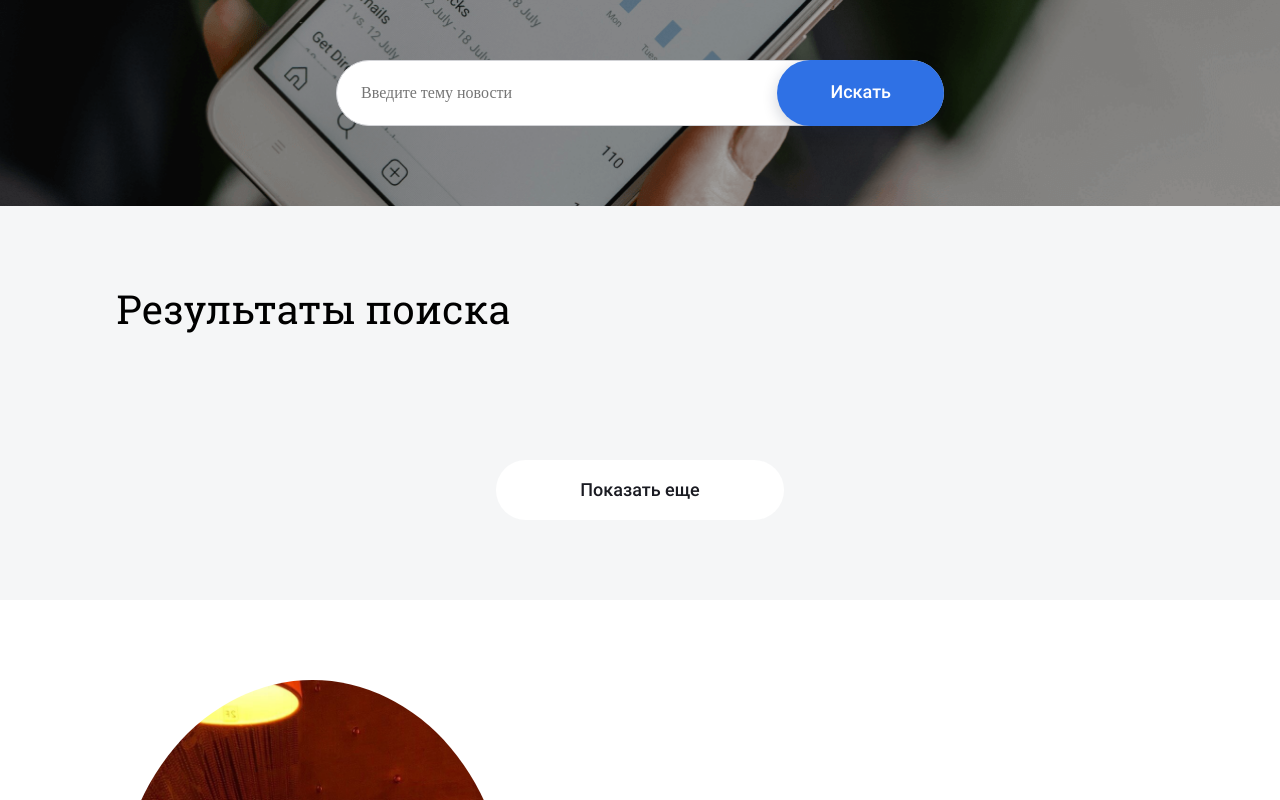
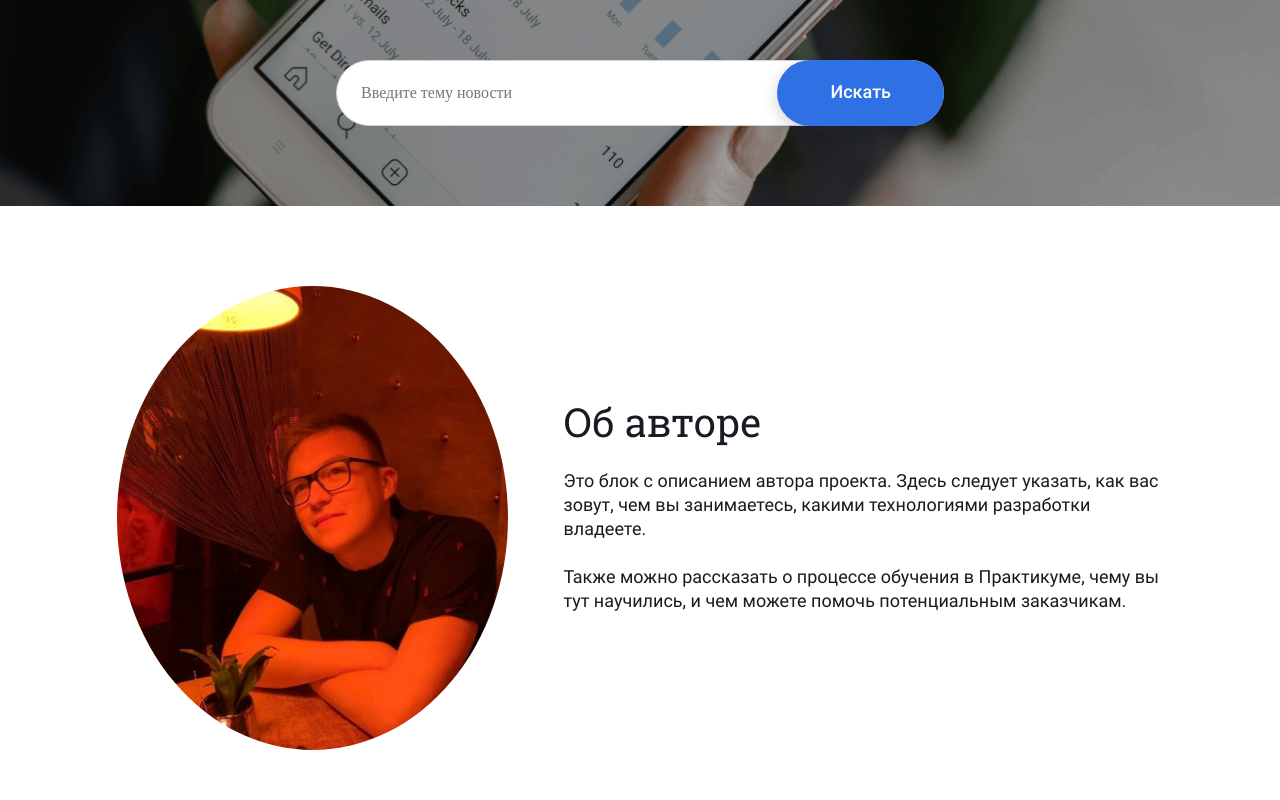
Before and after one commit to NickLobanov/news-explorer-frontend, a React (Create React App) app: page / in a window 1280 px wide. Shown: the part 373-1173 px from the top of the page. Built offline with nearby package versions, Linux system fonts and the light colour scheme.

Commit message:
add card list class

```diff
--- a/src/components/Main/Main.js
+++ b/src/components/Main/Main.js
@@ -10,6 +10,7 @@ function Main({ isLogged, authBtnClick, burgerMenuClick, isMobileMenuActive }) {
 
     const [keyword, setKeyword] = React.useState('');
     const [cards, setCards] = React.useState([]);
+    const [cardListVisible, setCardListVisible] = React.useState(false)
 
     function handleInput(evt) {
         setKeyword(evt.target.value)
@@ -20,6 +21,7 @@ function Main({ isLogged, authBtnClick, burgerMenuClick, isMobileMenuActive }) {
         newsApi.getNews(keyword)
             .then((data) => {
                 setCards(data.articles)
+                setCardListVisible(true);
             })
     }
 
@@ -42,7 +44,8 @@ function Main({ isLogged, authBtnClick, burgerMenuClick, isMobileMenuActive }) {
                 showTitle={true}
                 showButton={true}
                 cards={cards}
-                keywoed={keyword}/>
+                keywoed={keyword}
+                isVisible={cardListVisible}/>
             <About />
         </>
     )
--- a/src/components/NewsCardList/NewsCardList.css
+++ b/src/components/NewsCardList/NewsCardList.css
@@ -1,6 +1,14 @@
 .card-list {
     background-color: #F5F6F7;
     padding-bottom: 80px;
+}
+
+.card-list_visability {
+    display: block;
+}
+
+.card-list_hidden {
+    display: none;
 }
 
 .card-list__container {
--- a/src/components/NewsCardList/NewsCardList.js
+++ b/src/components/NewsCardList/NewsCardList.js
@@ -2,10 +2,10 @@ import React from 'react';
 import './NewsCardList.css';
 import NewsCard from '../NewsCard/NewsCard';
 
-function NewsCardList({ typeButton, hintText, showTitle, showButton, showHint, cards, keyword }) {
+function NewsCardList({ typeButton, hintText, showTitle, showButton, showHint, cards, keyword, isVisible }) {
 
     return (
-        <section className="card-list">
+        <section className={`card-list ${isVisible ? "card-list_visability" : "card-list_hidden"}`}>
             <div className="card-list__container">
                 {showTitle && <h2 className="card-list__title">Результаты поиска</h2>}
                 <div className="card-list__wrap">
```
